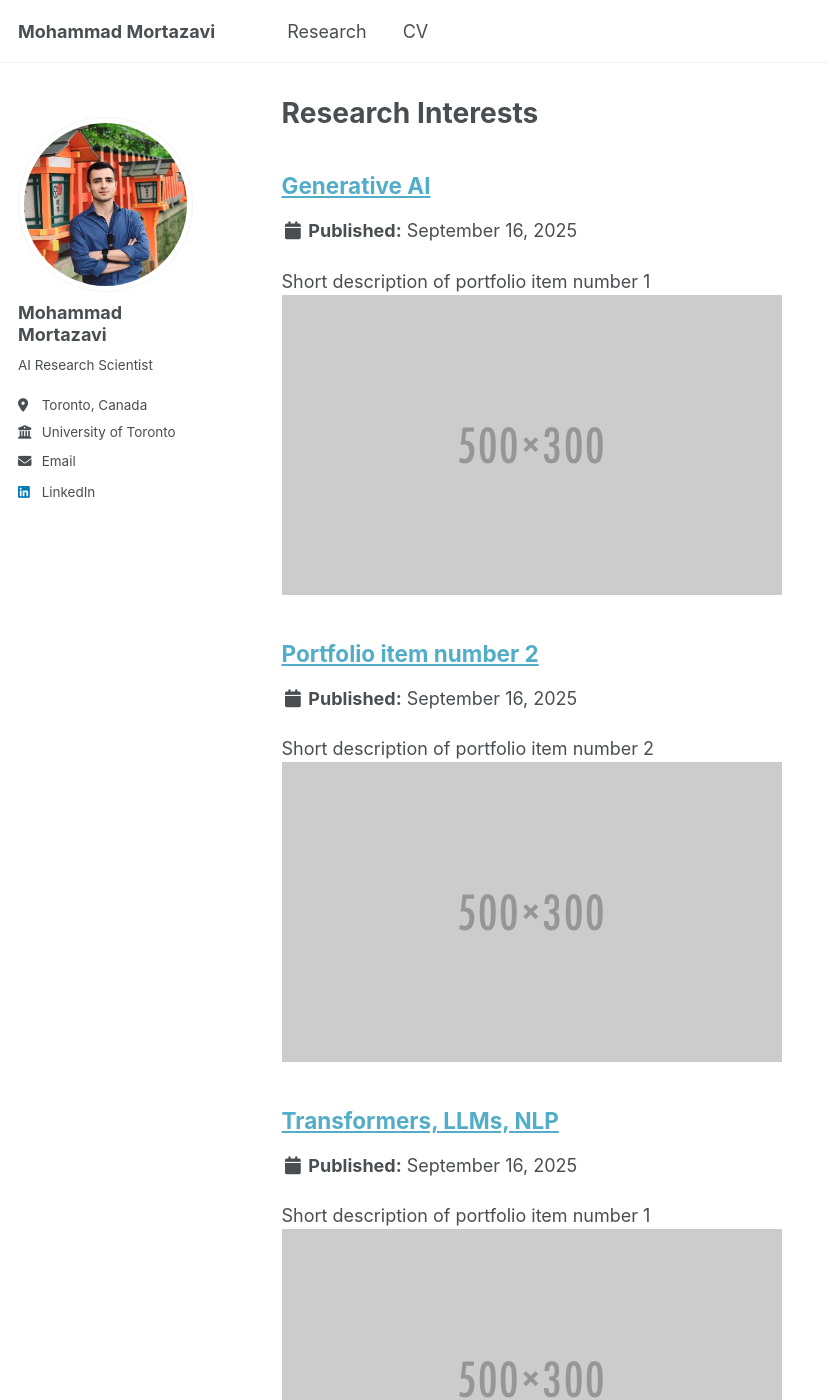
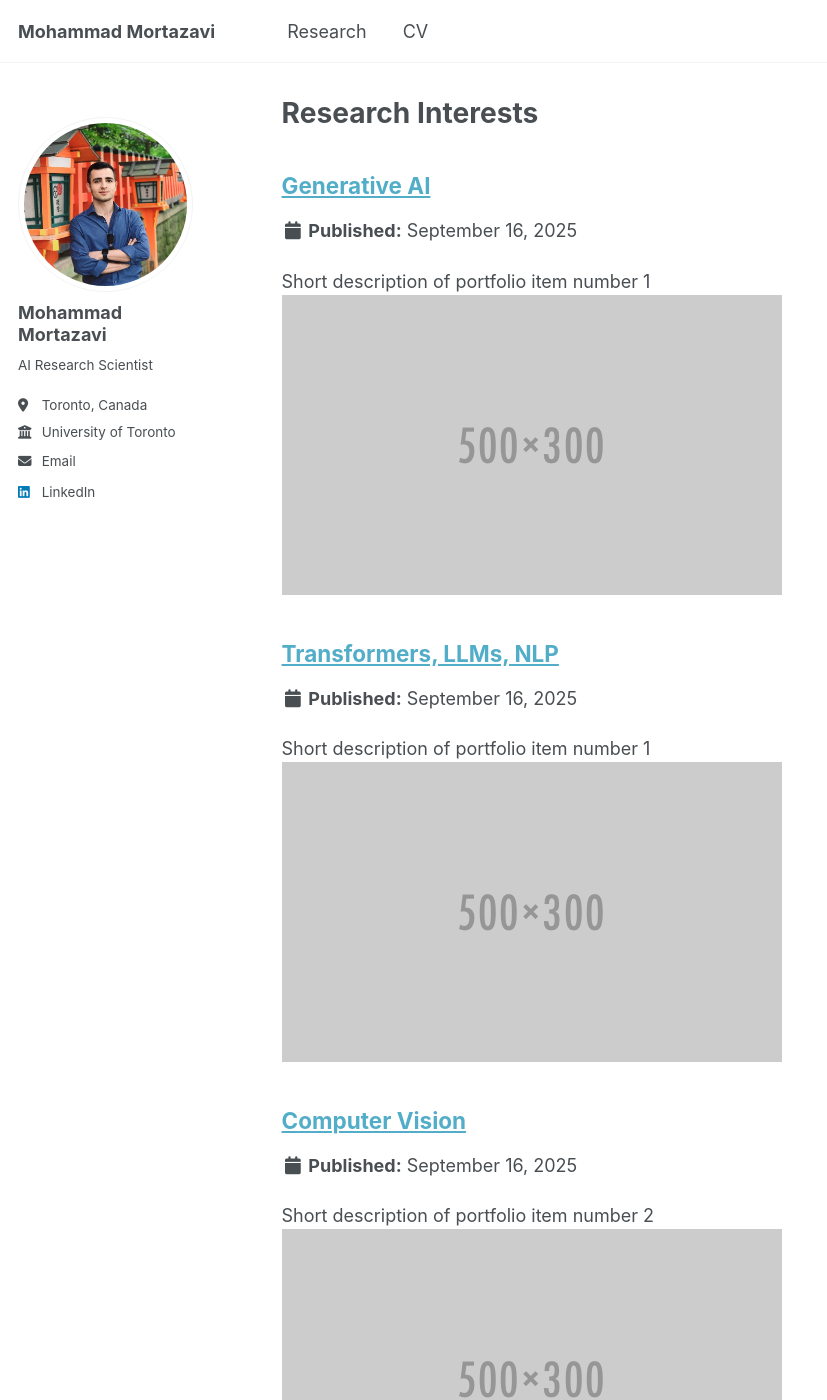
Before and after one commit to mortazawi/mortazawi.github.io, a Jekyll site: the page built from _pages/portfolio.html, in a window 1280 px wide and 1400 px high. Shown: the whole window, without its empty margins (0-827 px from the left). Built offline with Jekyll 4.4.1, drawn with Linux system fonts in a browser that asks for light colours; a script that is not in the unit is left out.

Commit message:
Update and rename portfolio-2.html to portfolio-3.html

```diff
--- a/_portfolio/portfolio-2.html
+++ b/_portfolio/portfolio-3.html
@@ -1,5 +1,5 @@
 ---
-title: "Portfolio item number 2"
+title: "Computer Vision"
 excerpt: "Short description of portfolio item number 2 <br/><img src='/images/500x300.png'>"
 collection: portfolio
 ---
```
